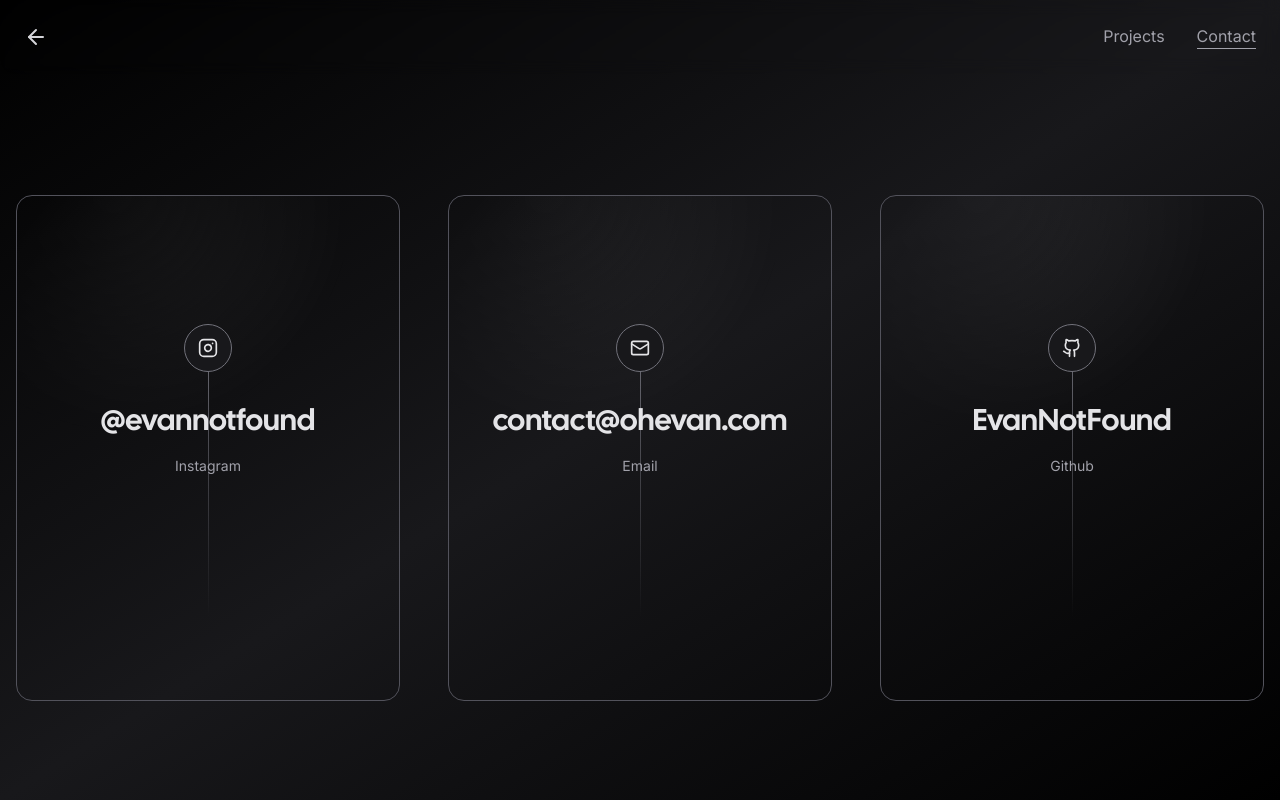
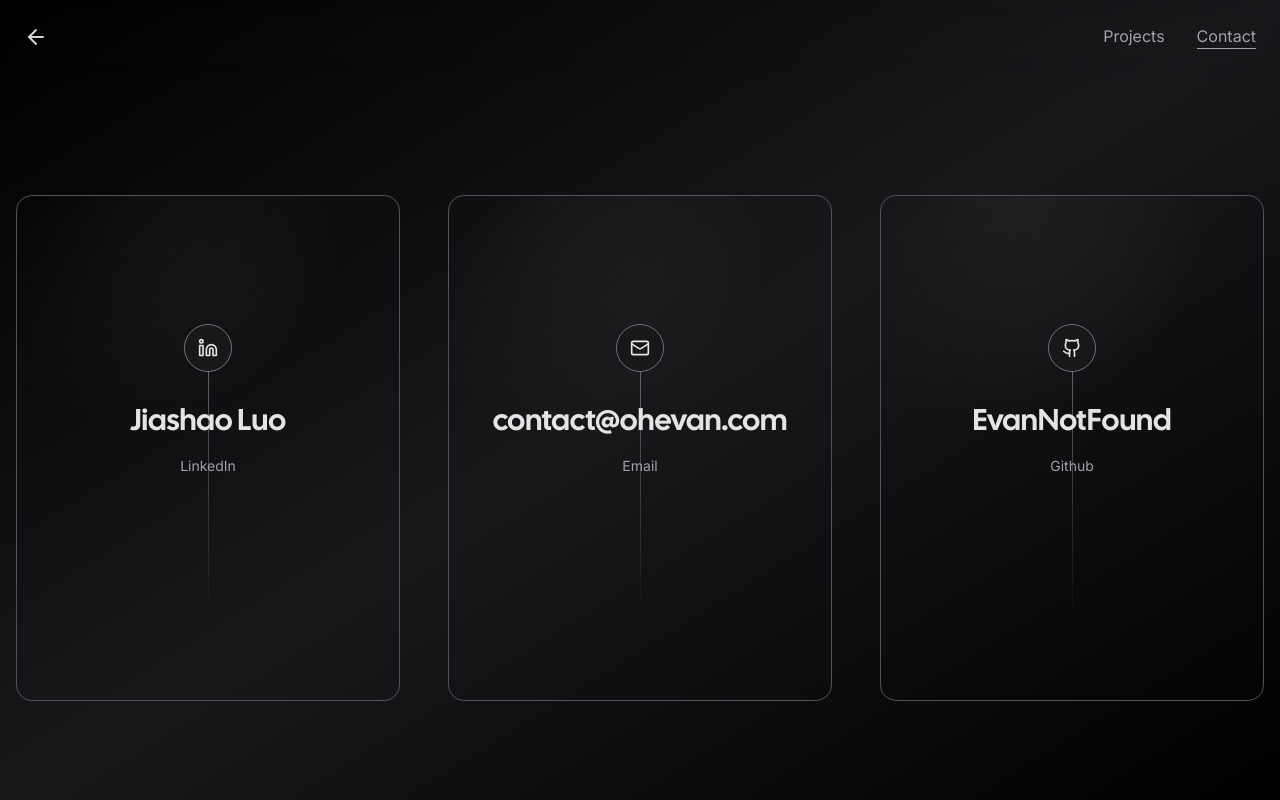
Before and after one commit to EvanNotFound/portfolio-v3, a Next.js app: page /contact in a window 1280 px wide. Built offline with nearby package versions, Linux system fonts and the light colour scheme; no server answers; what tailwindcss-debug-screens would draw is missing.

Commit message:
add linkedin

```diff
--- a/app/contact/page.tsx
+++ b/app/contact/page.tsx
@@ -1,16 +1,22 @@
 "use client";
-import { Github, Instagram, Mail } from "lucide-react";
+import { Github, LinkedinIcon, Mail } from "lucide-react";
 import Link from "next/link";
 import { Navigation } from "../components/nav";
 import { Card } from "../components/card";
 import React from "react";
 
 const socials = [
+  // {
+  //   icon: <Instagram size={20} />,
+  //   href: "https://www.instagram.com/evannotfound/",
+  //   label: "Instagram",
+  //   handle: "@evannotfound",
+  // },
   {
-    icon: <Instagram size={20} />,
-    href: "https://www.instagram.com/evannotfound/",
-    label: "Instagram",
-    handle: "@evannotfound",
+    icon: <LinkedinIcon size={20} />,
+    href: "https://www.linkedin.com/in/jiashaoluo/",
+    label: "LinkedIn",
+    handle: "Jiashao Luo",
   },
   {
     icon: <Mail size={20} />,
```
